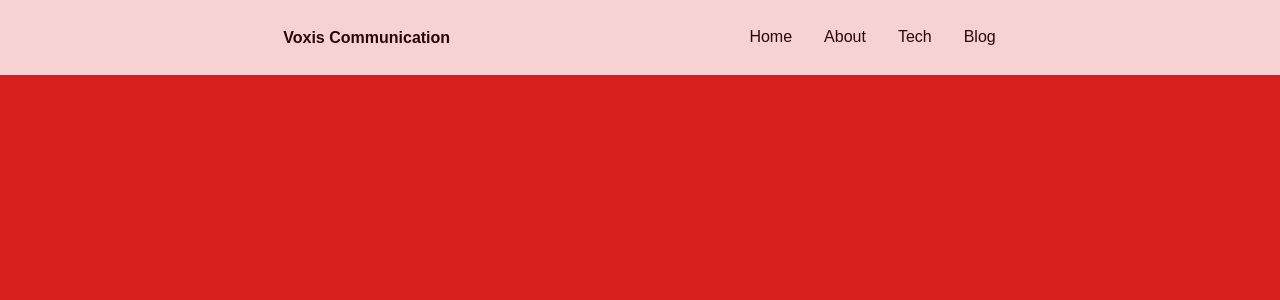
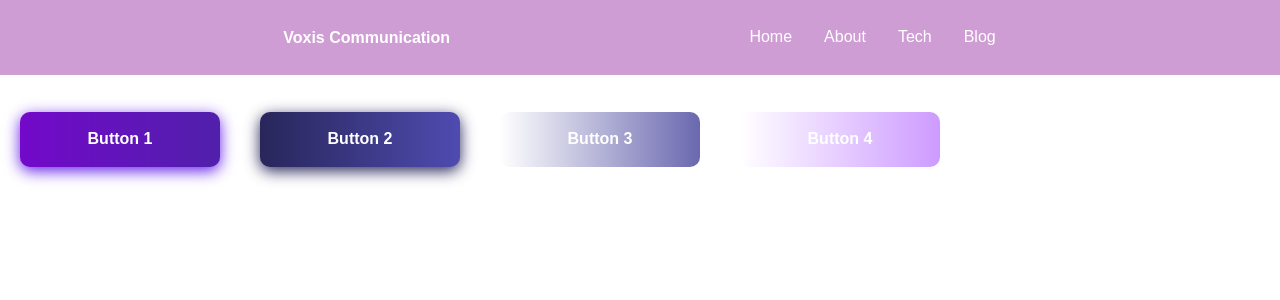
Before and after one commit to LucasLima0202/Petnutri, a React (Vite) app: page / in a window 1280 px wide. Shown: the top 300 px of the page. Built offline with nearby package versions, Linux system fonts and the light colour scheme.

Commit message:
Add Button component

```diff
--- a/src/App.jsx
+++ b/src/App.jsx
@@ -1,23 +1,66 @@
-import styled from 'styled-components'
-import GlobalStyle from './components/GlobalStyle'
-import Navbar from './components/navbar'
+import styled, { css } from 'styled-components';
+import GlobalStyle from './components/GlobalStyle';
+import Navbar from './components/navbar';
+import Button from './components/button';
 
+// Estilo de fundo
 const BackgroundGradient = styled.div`
-background-color: #d82020;
-width: 100%;
-min-height: 100vh;
-`
+  background-color: #ffffff;
+  width: 100%;
+  min-height: 100vh;
+`;
+
+// Definindo os gradientes
+const GradientFillPurple = css`
+  background-image: linear-gradient(to right, #7309CA, #5020AB, #7309CA, #641FE7);
+  box-shadow: 0 4px 15px 0 #641FE7;
+`;
+
+const GradientFillBlue = css`
+  background-image: linear-gradient(to right, #28265A, #4F4BB0, #28265A, #4F4BB0);
+  box-shadow: 0 4px 15px 0 #28265A;
+`;
+
+const GradientOutBlue = css`
+  background-image: linear-gradient(to right, #FFFFFF, #6A68AF, #FFFFFF, #6A68AF);
+  box-shadow: 0 4px 15px 0 #FFFFFF;
+`;
+
+const GradientOutPurple = css`
+  background-image: linear-gradient(to right, #FFFFFF, #CD9BFF, #FFFFFF, #CD9BFF);
+  box-shadow: 0 4px 15px 0 #FFFFFF;
+`;
 
 function App() {
-
   return (
     <BackgroundGradient>
-    <GlobalStyle/>
-    <>
-    <Navbar></Navbar>
-    </>
+      <GlobalStyle />
+      <>
+        <Navbar />
+        <br></br>
+    <br></br>
+    <br></br>
+    <br></br>
+    <br></br>
+        <Button
+          title="Button 1"
+          gradient={GradientFillPurple}
+        />
+        <Button
+          title="Button 2"
+          gradient={GradientFillBlue}
+        />
+        <Button
+          title="Button 3"
+          gradient={GradientOutBlue}
+        />
+        <Button
+          title="Button 4"
+          gradient={GradientOutPurple}
+        />
+      </>
     </BackgroundGradient>
-  )
+  );
 }
 
-export default App
+export default App;
--- /dev/null
+++ b/src/components/button/index.jsx
@@ -0,0 +1,40 @@
+import React from 'react';
+import PropTypes from 'prop-types';
+import styled from 'styled-components';
+
+const StyledButton = styled.button`
+  width: 200px;
+  font-size: 16px;
+  font-weight: 600;
+  color: #fff;
+  cursor: pointer;
+  margin: 20px;
+  height: 55px;
+  text-align: center;
+  border: none;
+  background-size: 300% 100%;
+  border-radius: 10px;
+  transition: all 0.4s ease-in-out;
+
+  ${({ gradient }) => gradient}
+
+  &:hover {
+    background-position: 100% 0;
+  }
+
+  &:focus {
+    outline: none;
+  }
+`;
+
+const Button = ({ title, gradient, onPress }) => {
+  return (
+    <StyledButton gradient={gradient} onClick={onPress}>
+      {title}
+    </StyledButton>
+  );
+};
+
+
+
+export default Button;
--- a/src/components/navbar/index.jsx
+++ b/src/components/navbar/index.jsx
@@ -2,8 +2,8 @@ import React, { useState } from 'react';
 import styled from 'styled-components';
 
 const Header = styled.header`
-  background: #FFF;
-  opacity: 0.8;
+  background: #90229e71;
+  opacity: 1;
   position: fixed;
   z-index: 3;
   width: 100%;
@@ -37,6 +37,7 @@ const Logo = styled.a`
   color: #000;
   line-height: 55px;
   padding: 10px 0;
+  color: #ffffff;
 `;
 
 const Nav = styled.nav`
@@ -45,17 +46,19 @@ const Nav = styled.nav`
     display: ${({ open }) => (open ? 'block' : 'none')};
     padding: 0;
     margin: 0;
+
     width: 100%;  /* Full width for mobile */
   }
 
   ul li {
     margin: 10px 0;
+
   }
 
   ul li a {
     text-decoration: none;
-    color: #000;
     padding: 0.7em 1em;
+    color: #ffffff;
     display: block;
     width: 100%;
   }
--- a/src/main.jsx
+++ b/src/main.jsx
@@ -1,6 +1,7 @@
 import { StrictMode } from 'react'
 import { createRoot } from 'react-dom/client'
 import App from './App.jsx'
+import Button from './components/button/index.jsx'
 
 createRoot(document.getElementById('root')).render(
   <StrictMode>
```
